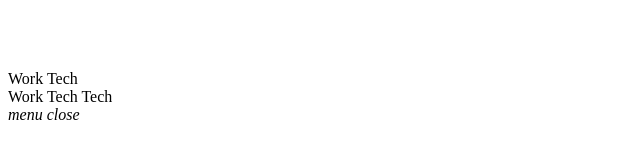
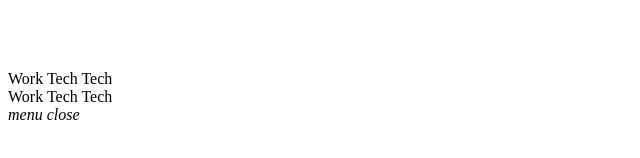
Before and after one commit to TimothyBennett1/Portfolio, a website: page js/features/directives/Header.html in a window 1280 px wide. Shown: the part 560-718 px from the top of the page, 0-640 px from the left. Drawn offline with Linux system fonts and the light colour scheme.

Commit message:
Updated with resume

```diff
--- a/js/features/directives/Header.html
+++ b/js/features/directives/Header.html
@@ -5,6 +5,7 @@
 <nav class="large-nav">
   <a ui-sref="work" ng-click="closeNav()" class="cool">Work</a>
   <a ui-sref="tech" ng-click="closeNav()">Tech</a>
+  <a ui-sref="res" ng-click="closeNav()">Tech</a>
   <i class="fa fa-github-alt" href="https://github.com/TimothyBennett1"></i>
   <i class="fa fa-linkedin" href="https://www.linkedin.com/in/timothybennett2"></i>
 </nav>
```
